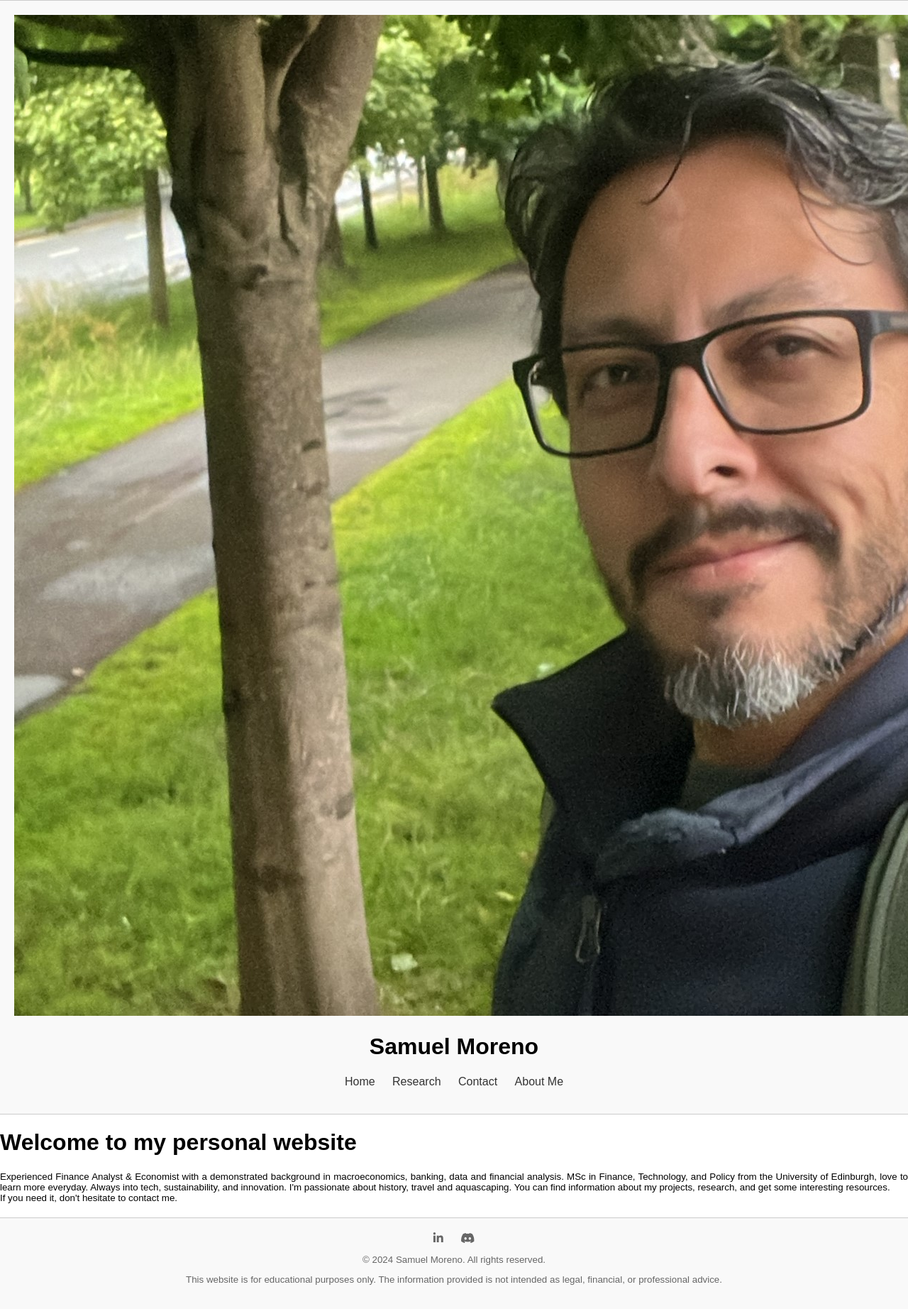
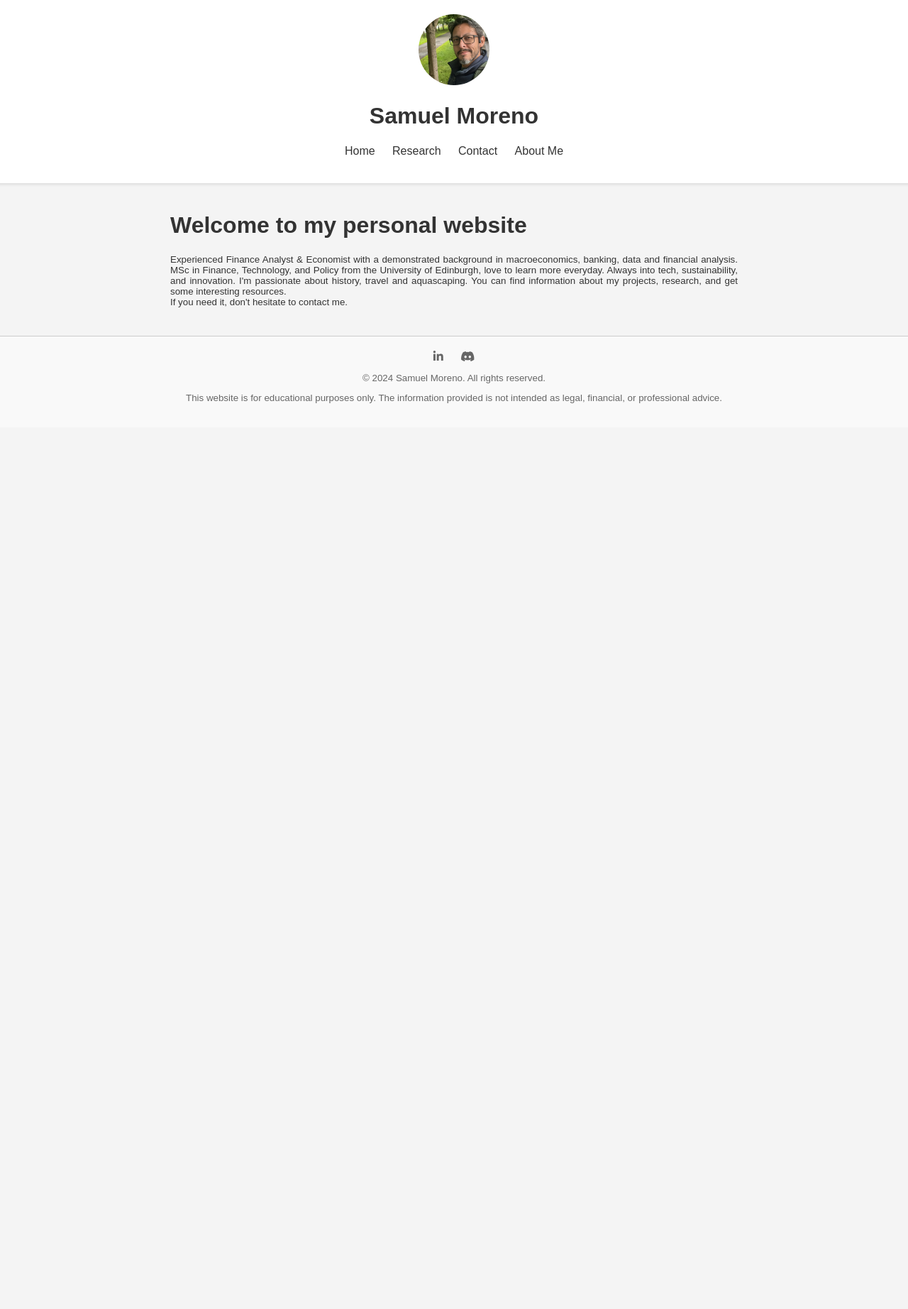
Before and after one commit to GregSom-MSc/GregSom-MSc.github.io, a Jekyll site: the page built from index.md, in a window 1280 px wide. Shown: the whole page at 71% size. Built offline with Jekyll 4.4.1, drawn with Linux system fonts in a browser that asks for light colours; nearby versions of some CDN libraries; after the commit the page ends 900 px from its top, so only the background shows below that.

Commit message:
Update style.css

```diff
--- a/assets/css/style.css
+++ b/assets/css/style.css
@@ -1,10 +1,22 @@
 body {
+    font-family: Arial, sans-serif;
+    background-color: #f4f4f4;
+    color: #333;
     margin: 0;
     padding: 0;
-    font-family: Arial, sans-serif;
+    display: flex;
+    flex-direction: column;
+    align-items: center;
 }
 
-.site-header,
+header {
+    background-color: #fff;
+    padding: 20px;
+    width: 100%;
+    box-shadow: 0 2px 4px rgba(0, 0, 0, 0.1);
+    text-align: center;
+}
+
 .site-footer {
     width: 100%;
     box-sizing: border-box;
@@ -12,29 +24,50 @@ body {
     background-color: #f9f9f9;
     border-top: 1px solid #ccc;
 }
-
-.site-header {
-    border-bottom: 1px solid #ccc;
+.container {
+    max-width: 800px;
+    margin: auto;
 }
 
-.profile-container {
-    text-align: center;
+.profile-picture {
+    border-radius: 50%;
+    width: 100px;
+    height: 100px;
+    object-fit: cover;
 }
 
-.site-nav ul {
+nav ul {
     list-style: none;
     padding: 0;
-    text-align: center;
 }
 
-.site-nav ul li {
+nav ul li {
     display: inline;
     margin: 0 10px;
 }
 
-.site-nav ul li a {
+nav ul li a {
     text-decoration: none;
     color: #333;
+}
+
+main {
+    padding: 20px;
+    width: 100%;
+    max-width: 800px;
+}
+
+.contact-form {
+    display: flex;
+    flex-direction: column;
+}
+
+.contact-form input,
+.contact-form textarea {
+    padding: 10px;
+    margin-bottom: 10px;
+    border: 1px solid #ccc;
+    border-radius: 5px;
 }
 
 .site-footer {
```
